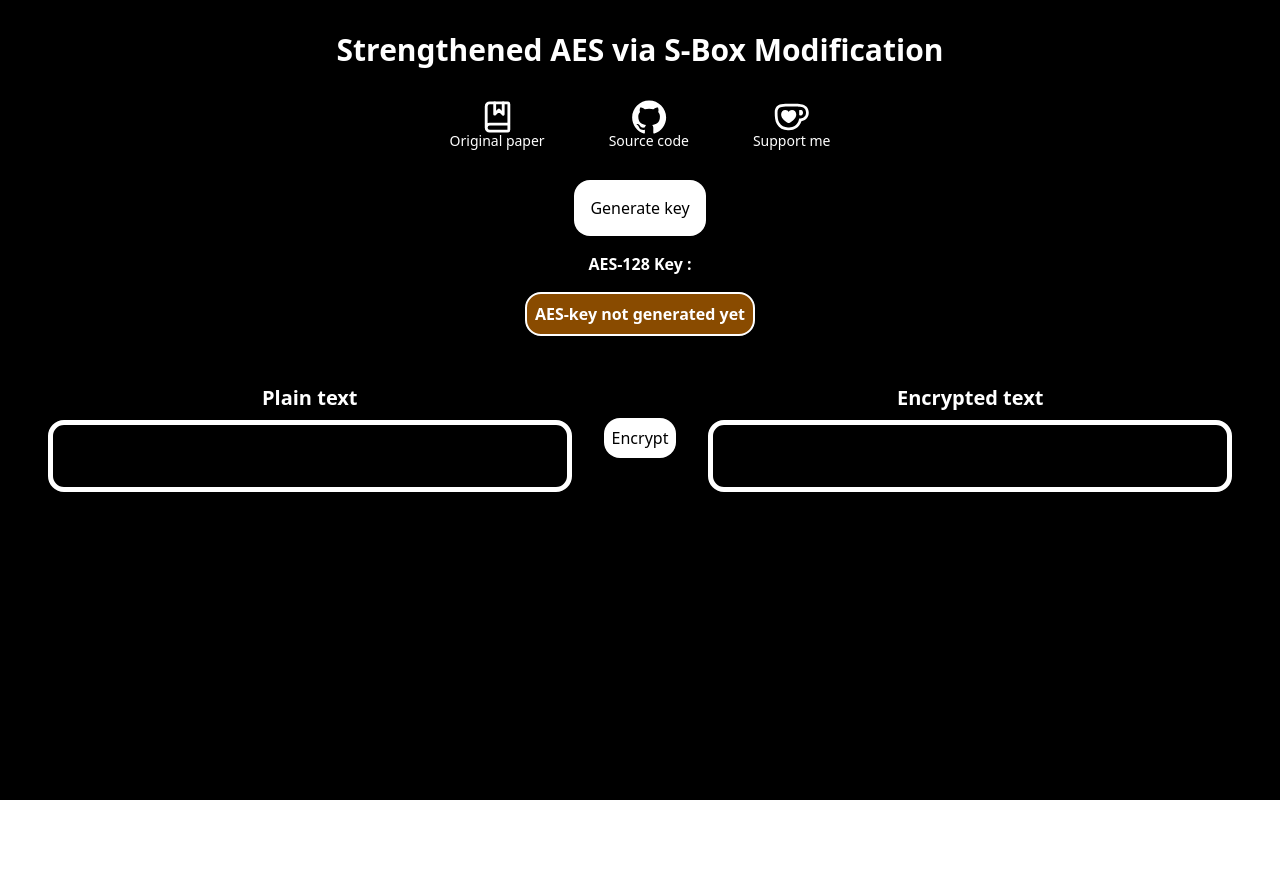
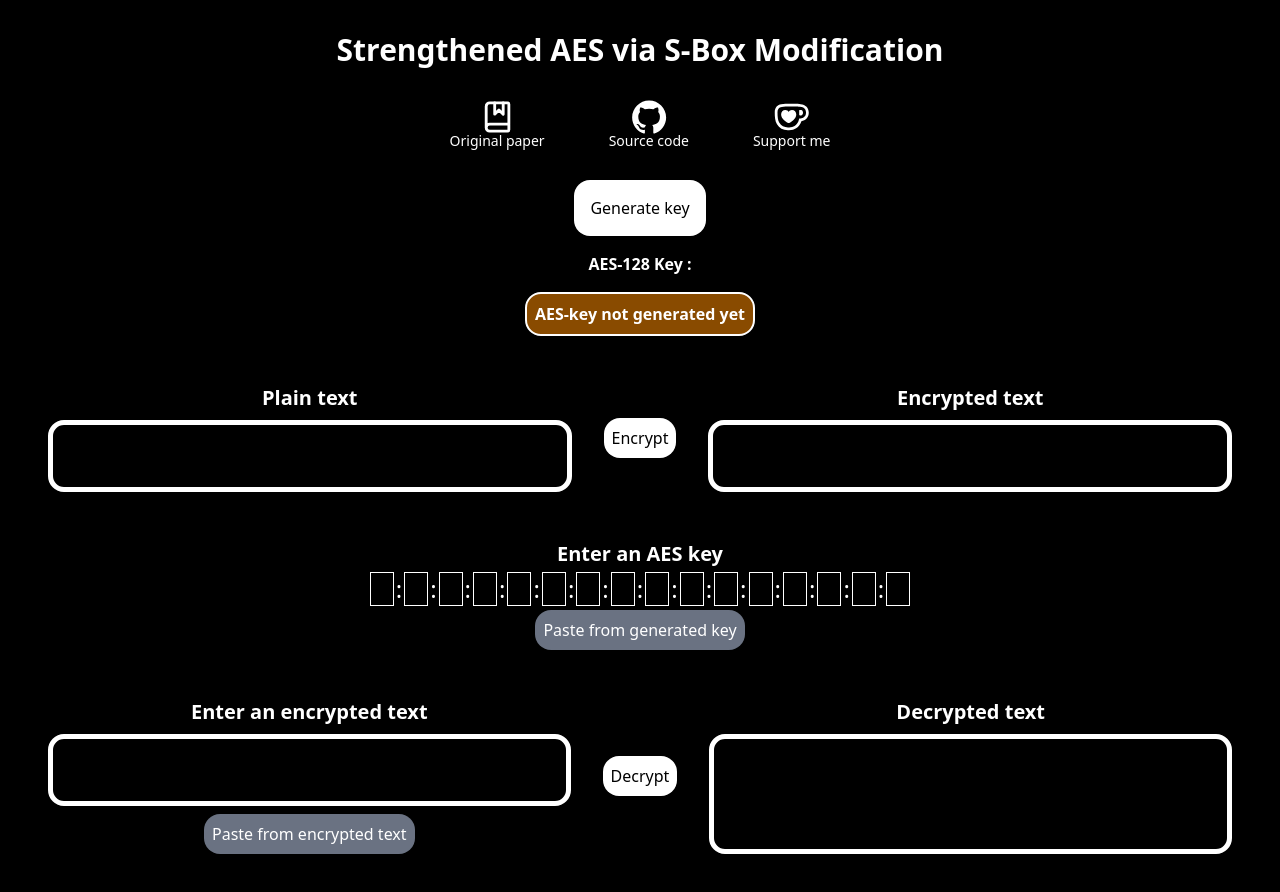
Before and after one commit to agw2005/aes-strengthened-sbox, a React (Vite) app: page / in a window 1280 px wide. Shown: the top 892 px of the page. Before the commit the page ends 800 px from the top, so only its background shows below. Built offline with nearby package versions, Linux system fonts and the light colour scheme.

Commit message:
feat(App.tsx): scaffolded logic for decryption in the frontend

```diff
--- a/src/App.tsx
+++ b/src/App.tsx
@@ -1,27 +1,49 @@
-import { useState } from "react";
+import React, { useState } from "react";
 import Header from "./components/Header.tsx";
 import {
   blocksToString,
+  decryptBlock,
   encryptBlock,
   generateAes128Key,
   stringToBlocks,
 } from "./math/aes128.ts";
+import {
+  getNthByteFromHexKey,
+  hexadecimalToKey,
+  hexBytesToStringHexBytes,
+  keyToHexadecimal,
+} from "./helper/hex.ts";
+import { AES_KEY_SIZE_BYTES } from "./math/aesConstants.ts";
+import { customLogger } from "./helper/log.ts";
 
 function App() {
   const [aesKey, setAesKey] = useState<Uint8Array>();
+  const [aesKeyHex, setAesKeyHex] = useState<string>("");
   const [plainText, setPlainText] = useState<string>("");
+  const [aesKeyHexInputBytes, setAesKeyHexInputBytes] = useState<string[]>(
+    Array(16).fill(""),
+  );
+
   const [encryptedPlainText, setEncryptedPlainText] = useState<string>("");
+  const [encryptedPlainTextInput, setEncryptedPlainTextInput] = useState<
+    string
+  >("");
+  const [decryptedText, setDecryptedText] = useState<string>("");
   const [keyNotGeneratedYetError, setKeyNotGeneratedYetError] = useState<
     string
   >("");
 
-  const handleGenerateAesKey = () => {
+  const aes = {
+    handleGenerateAesKey: () => {
       const generatedKey = generateAes128Key();
+      customLogger(`Generated key : ${generatedKey}`);
+      const hexadecimalKey = keyToHexadecimal(generatedKey);
+      customLogger(`Hexadecimal key : ${hexadecimalKey}`);
       setAesKey(generatedKey);
+      setAesKeyHex(hexadecimalKey);
       setKeyNotGeneratedYetError("");
-  };
-
-  const handleEncryptPlainText = () => {
+    },
+    handleEncryptPlainText: () => {
       try {
         if (aesKey === undefined) {
           throw new Error(`Key has not been generated yet`);
@@ -34,9 +56,68 @@ function App() {
       }
       setKeyNotGeneratedYetError("");
       const plainTextBlock = stringToBlocks(plainText);
-    const encryptedTextBlock = encryptBlock(plainTextBlock, aesKey);
-    const encryptedTextString = blocksToString(encryptedTextBlock);
+      customLogger(`Plain text block : ${plainTextBlock}`);
+      const encryptedTextBlocks = encryptBlock(plainTextBlock, aesKey);
+      customLogger(`Encrypted text block : ${encryptedTextBlocks}`);
+      const encryptedTextString = blocksToString(encryptedTextBlocks);
+      customLogger(`Encrypted text string : ${encryptedTextString}`);
       setEncryptedPlainText(encryptedTextString);
+      customLogger(
+        `Encrypted text block (reconverted) : ${
+          blocksToString(
+            encryptedTextBlocks,
+          )
+        }`,
+      );
+    },
+    handleDecryptEncryptedText: () => {
+      try {
+        if (aesKey === undefined) {
+          throw new Error(`Key has not been generated yet`);
+        }
+      } catch (err) {
+        const errorMessage = err instanceof Error ? err.message : String(err);
+        setKeyNotGeneratedYetError(errorMessage);
+        console.error(err);
+        return;
+      }
+      setKeyNotGeneratedYetError("");
+      const hexAesKey = hexBytesToStringHexBytes(aesKeyHexInputBytes);
+      customLogger(`AES key hex string : ${hexAesKey}`);
+      const validAesKey = hexadecimalToKey(hexAesKey);
+      customLogger(`AES key Uint8Array : ${validAesKey}`);
+      const encryptedTextBlocks = stringToBlocks(encryptedPlainText);
+      customLogger(`Encrypted text block : ${encryptedTextBlocks}`);
+      const decryptedTextBlocks = decryptBlock(
+        encryptedTextBlocks,
+        validAesKey,
+      );
+      customLogger(`Decrypted text block : ${decryptedTextBlocks}`);
+      const decryptedTextString = blocksToString(decryptedTextBlocks);
+      customLogger(`Decrypted text string : ${decryptedTextString}`);
+      setDecryptedText(decryptedTextString);
+    },
+  };
+
+  const helper = {
+    handleByteChange: (index: number, value: string) => {
+      setAesKeyHexInputBytes((prev) => {
+        const newBytes = [...prev];
+        newBytes[index] = value;
+        return newBytes;
+      });
+    },
+    handlePasteFromGeneratedKey: () => {
+      const bytes = [];
+      for (let i = 0; i < AES_KEY_SIZE_BYTES; i++) {
+        bytes.push(getNthByteFromHexKey(aesKeyHex, i));
+      }
+      setAesKeyHexInputBytes(bytes);
+    },
+    handlePasteFromEncryptedText: () => {
+      setEncryptedPlainTextInput("");
+      setEncryptedPlainTextInput(encryptedPlainText);
+    },
   };
 
   return (
@@ -45,7 +126,7 @@ function App() {
 
       <section className="flex flex-col gap-4 items-center">
         <button
-          onClick={handleGenerateAesKey}
+          onClick={aes.handleGenerateAesKey}
           type="button"
           className="h-max self-center rounded-2xl p-2 md:p-4 bg-white hover:bg-gray-500 hover:text-white active:bg-amber-300 active:text-black"
         >
@@ -62,7 +143,7 @@ function App() {
               aesKey ? "" : "font-bold"
             }`}
           >
-            {aesKey ? aesKey : "AES-key not generated yet"}
+            {aesKey ? aesKeyHex : "AES-key not generated yet"}
           </p>
         </div>
       </section>
@@ -95,7 +176,7 @@ function App() {
         </div>
         <button
           type="button"
-          onClick={handleEncryptPlainText}
+          onClick={aes.handleEncryptPlainText}
           className="h-max self-center rounded-2xl p-2 bg-white hover:bg-gray-500 hover:text-white active:bg-amber-300 active:text-black"
         >
           Encrypt
@@ -116,6 +197,79 @@ function App() {
           </form>
         </div>
       </section>
+      <section className="self-center flex flex-col gap-1 items-center w-full">
+        <h2 className="text-white text-center font-bold text-xl">
+          Enter an AES key
+        </h2>
+        <div className="flex w-full items-center gap-0.5 flex-wrap justify-center">
+          {aesKeyHexInputBytes.map((byte, index) => (
+            <React.Fragment key={index}>
+              <input
+                onChange={(e) =>
+                  helper.handleByteChange(index, e.currentTarget.value)}
+                value={byte}
+                maxLength={2}
+                className="text-white text-center border-white py-2 text-xs border w-6"
+              />
+              {index < 15 && <p className="text-white text-2xl">:</p>}
+            </React.Fragment>
+          ))}
+        </div>
+        <button
+          type="button"
+          onClick={helper.handlePasteFromGeneratedKey}
+          className="h-max self-center rounded-2xl p-2 bg-gray-500 text-white hover:bg-gray-400 active:bg-amber-300 active:text-black"
+        >
+          Paste from generated key
+        </button>
+      </section>
+      <section className="min-h-32 p-4 gap-8 flex md:flex-row flex-col ">
+        <div className="flex-1 flex flex-col gap-2">
+          <div className="flex-1">
+            <h2 className="text-white text-center font-bold text-xl">
+              Enter an encrypted text
+            </h2>
+          </div>
+          <form action="" className="flex-99">
+            <textarea
+              onChange={(e) =>
+                setEncryptedPlainTextInput(e.currentTarget.value)}
+              value={encryptedPlainTextInput}
+              className="text-white border-white overflow-y-scroll p-2 text-sm resize-none border-5 rounded-2xl w-full h-full"
+            >
+            </textarea>
+          </form>
+          <button
+            type="button"
+            onClick={helper.handlePasteFromEncryptedText}
+            className="h-max self-center rounded-2xl p-2 bg-gray-500 text-white hover:bg-gray-400 active:bg-amber-300 active:text-black"
+          >
+            Paste from encrypted text
+          </button>
+        </div>
+        <button
+          type="button"
+          onClick={aes.handleDecryptEncryptedText}
+          className="h-max self-center rounded-2xl p-2 bg-white hover:bg-gray-500 hover:text-white active:bg-amber-300 active:text-black"
+        >
+          Decrypt
+        </button>
+        <div className="flex-1 flex flex-col gap-2">
+          <div className="flex-1">
+            <h2 className="text-white text-center font-bold text-xl">
+              Decrypted text
+            </h2>
+          </div>
+          <form action="" className="flex-99">
+            <textarea
+              disabled
+              value={decryptedText}
+              className="text-white border-white overflow-y-scroll p-2 text-sm resize-none border-5 rounded-2xl w-full h-full"
+            >
+            </textarea>
+          </form>
+        </div>
+      </section>
     </main>
   );
 }
--- /dev/null
+++ b/src/helper/hex.ts
@@ -0,0 +1,61 @@
+import { AES_KEY_SIZE_BYTES } from "../math/aesConstants.ts";
+/**
+ * Convert an AES key of size 16 bytes into a string in hexadecimal form.
+ *
+ * @param `aesKey` The key that will be converted into a hexadecimal string.
+ *
+ * @returns `string` containg an equivalent of the input AES key.
+ */
+export const keyToHexadecimal = (aesKey: Uint8Array): string => {
+  const bytes = aesKey;
+  const hexString = Array.from(bytes)
+    .map((key_byte) => key_byte.toString(AES_KEY_SIZE_BYTES).padStart(2, "0"))
+    .join(":");
+
+  return hexString;
+};
+
+/**
+ * Convert a hexadecimal string representation of an AES key into a `Uint8Array` AES key.
+ *
+ * @param `hexKey` The colon-separated hexadecimal string.
+ *
+ * @returns `Uint8Array` containing the corresponding AES key.
+ */
+export const hexadecimalToKey = (hexKey: string): Uint8Array => {
+  const byteStrings = hexKey.split(":");
+  const bytes = byteStrings.map((byte) => parseInt(byte, AES_KEY_SIZE_BYTES));
+  return new Uint8Array(bytes);
+};
+
+/**
+ * Get the n-th byte (0-based) from a colon-separated hex key string.
+ *
+ * @param `hexKey` Colon-separated hex string representing the key.
+ * @param `n` Zero-based index of the byte to retrieve.
+ *
+ * @returns `string` The n-th byte as a two-character hex string, or undefined if out of range.
+ */
+export const getNthByteFromHexKey = (hexKey: string, n: number): string => {
+  const bytes = hexKey.split(":");
+  if (n < 0 || n >= bytes.length) {
+    throw new Error("Byte position needs to be between 0 and 15");
+  }
+  return bytes[n].padStart(2, "0");
+};
+
+/**
+ * Convert an array of 16 two-character hex byte strings into a colon-separated hex string.
+ *
+ * @param aesKeyHexInputBytes Array of 16 strings, each representing a hex byte (e.g. ["e0", "09", ...]).
+ *
+ * @returns Colon-separated hex string of 16 bytes.
+ */
+export const hexBytesToStringHexBytes = (
+  aesKeyHexInputBytes: string[],
+): string => {
+  if (aesKeyHexInputBytes.length !== 16) {
+    throw new Error("Input array must have exactly 16 elements.");
+  }
+  return aesKeyHexInputBytes.map((byte) => byte.padStart(2, "0")).join(":");
+};
--- /dev/null
+++ b/src/helper/log.ts
@@ -0,0 +1,3 @@
+export const customLogger = (str: string) => {
+  console.log(`${str}\n`);
+};
```
Also changed, not shown: 2 other files (tests, documents, lock files or other folders). Lines whose indentation alone changed are shown as unchanged.
